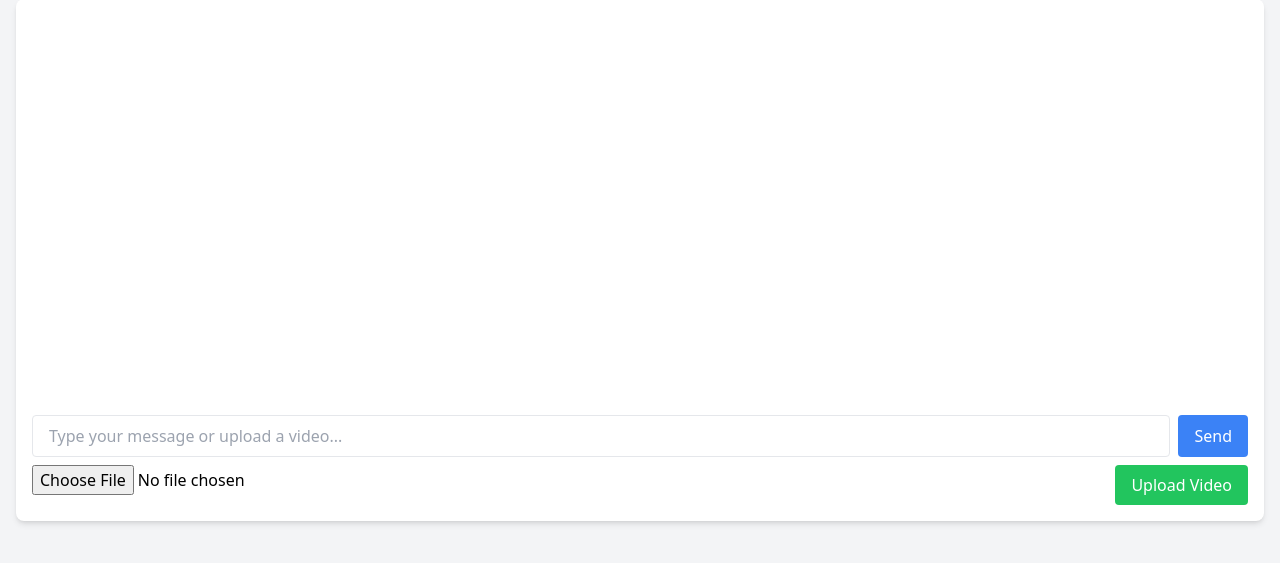
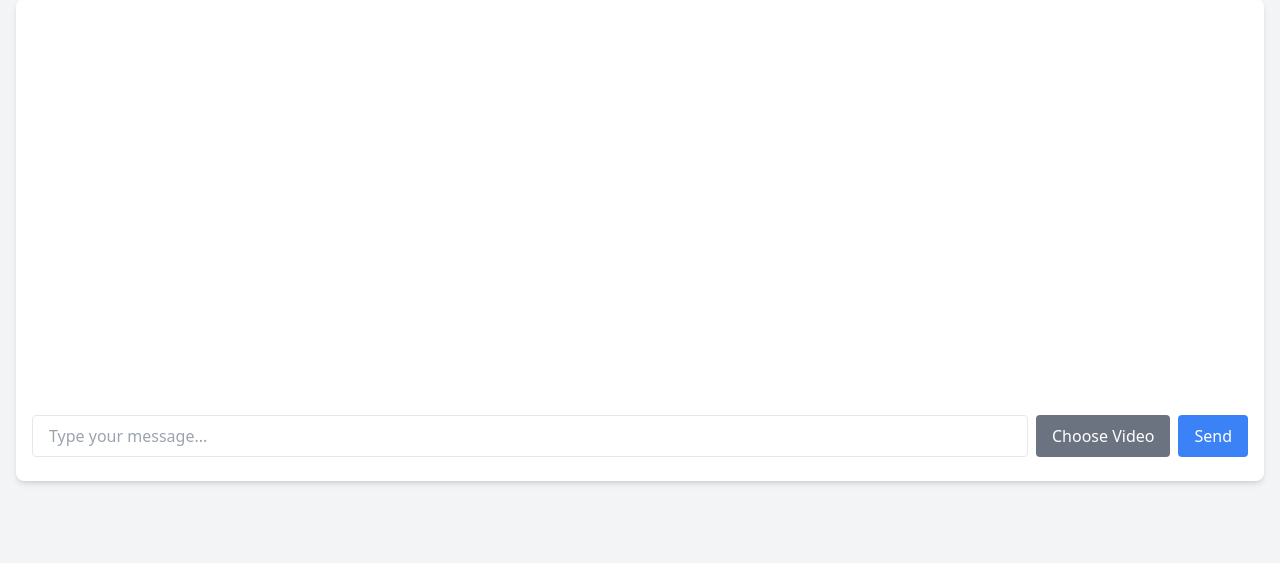
Before and after one commit to casperarmani/rodwaveFLASKVersion, a Flask app: page / in a window 1280 px wide. Shown: the part 69-632 px from the top of the page. Run offline with Flask 2, Linux system fonts and the light colour scheme; some libraries are stand-ins or nearby versions.

Commit message:
working single upload button with correct gem model

```diff
--- a/app.py
+++ b/app.py
@@ -11,31 +11,26 @@ def index():
 
 @app.route('/send_message', methods=['POST'])
 def send_message():
-    message = request.json['message']
-    response = chatbot.send_message(message)
-    return jsonify({'response': response})
+    message = request.form.get('message', '')
+    video_file = request.files.get('video')
 
-@app.route('/analyze_video', methods=['POST'])
-def analyze_video():
-    if 'video' not in request.files:
-        return jsonify({'response': 'No video file uploaded'})
+    if video_file:
+        # Save the uploaded file temporarily
+        video_path = os.path.join('temp', video_file.filename)
+        os.makedirs('temp', exist_ok=True)
+        video_file.save(video_path)
 
-    video_file = request.files['video']
-    if video_file.filename == '':
-        return jsonify({'response': 'No video file selected'})
+        # Analyze the video
+        analysis_result = chatbot.analyze_video(video_path, message)
 
-    # Save the uploaded file temporarily
-    video_path = os.path.join('temp', video_file.filename)
-    os.makedirs('temp', exist_ok=True)
-    video_file.save(video_path)
+        # Remove the temporary file
+        os.remove(video_path)
 
-    # Analyze the video
-    analysis_result = chatbot.analyze_video(video_path)
-
-    # Remove the temporary file
-    os.remove(video_path)
-
-    return jsonify({'response': analysis_result})
+        return jsonify({'response': analysis_result})
+    else:
+        # Handle text-only message
+        response = chatbot.send_message(message)
+        return jsonify({'response': response})
 
 if __name__ == '__main__':
     app.run(debug=True)
--- a/templates/index.html
+++ b/templates/index.html
@@ -13,52 +13,49 @@
             <div id="chat-messages" class="mb-4 h-96 overflow-y-auto"></div>
             <div class="flex flex-col space-y-2">
                 <div class="flex space-x-2">
-                    <input type="text" id="user-input" class="flex-grow border rounded px-4 py-2" placeholder="Type your message or upload a video...">
+                    <input type="text" id="user-input" class="flex-grow border rounded px-4 py-2" placeholder="Type your message...">
+                    <input type="file" id="video-file" accept="video/*" class="hidden">
+                    <button onclick="document.getElementById('video-file').click()" class="bg-gray-500 text-white px-4 py-2 rounded">Choose Video</button>
                     <button onclick="sendMessage()" class="bg-blue-500 text-white px-4 py-2 rounded">Send</button>
                 </div>
-                <div class="flex space-x-2">
-                    <input type="file" id="video-file" accept="video/*" class="flex-grow">
-                    <button onclick="uploadVideo()" class="bg-green-500 text-white px-4 py-2 rounded">Upload Video</button>
-                </div>
+                <div id="selected-file" class="text-sm text-gray-600"></div>
             </div>
         </div>
     </div>
     <script>
+        let selectedVideo = null;
+
+        document.getElementById('video-file').addEventListener('change', function(event) {
+            selectedVideo = event.target.files[0];
+            document.getElementById('selected-file').textContent = selectedVideo ? `Selected video: ${selectedVideo.name}` : '';
+        });
+
         function sendMessage() {
             const userInput = document.getElementById('user-input');
             const message = userInput.value.trim();
-            if (message) {
-                appendMessage('You', message);
+
+            if (message || selectedVideo) {
+                const formData = new FormData();
+                formData.append('message', message);
+                if (selectedVideo) {
+                    formData.append('video', selectedVideo);
+                }
+
+                appendMessage('You', message || `Analyzing video: ${selectedVideo.name}`);
+
                 fetch('/send_message', {
                     method: 'POST',
-                    headers: {
-                        'Content-Type': 'application/json',
-                    },
-                    body: JSON.stringify({ message: message }),
+                    body: formData
                 })
                 .then(response => response.json())
                 .then(data => {
                     appendMessage('Chatbot', data.response);
                 });
+
                 userInput.value = '';
-            }
-        }
-
-        function uploadVideo() {
-            const videoFile = document.getElementById('video-file').files[0];
-            if (videoFile) {
-                appendMessage('You', `Uploading video: ${videoFile.name}`);
-                const formData = new FormData();
-                formData.append('video', videoFile);
-
-                fetch('/analyze_video', {
-                    method: 'POST',
-                    body: formData,
-                })
-                .then(response => response.json())
-                .then(data => {
-                    appendMessage('Chatbot', `Video Analysis: ${data.response}`);
-                });
+                selectedVideo = null;
+                document.getElementById('video-file').value = '';
+                document.getElementById('selected-file').textContent = '';
             }
         }
 
```
Also changed, not shown: chatbot.py (+12 -10 lines).
